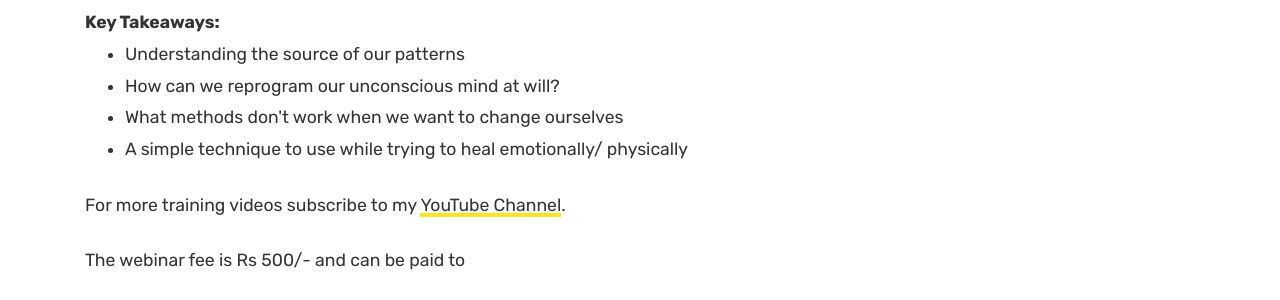
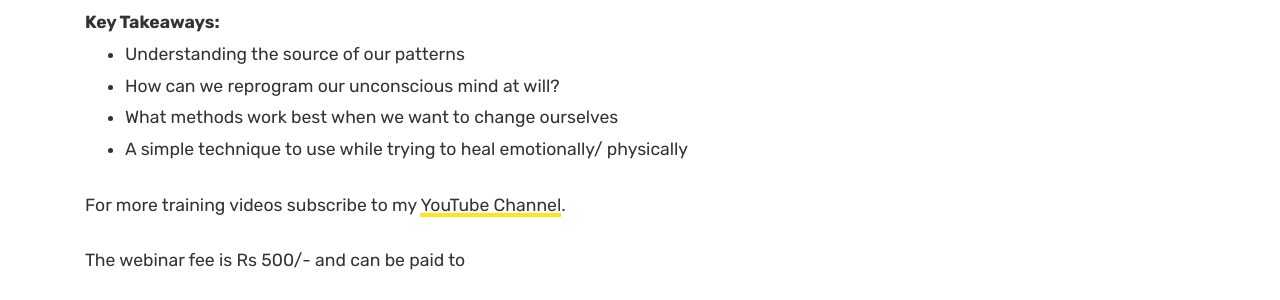
Before and after one commit to mayanks/mindlab, a Jekyll site: the page built from webinar.html, in a window 1280 px wide and 900 px high, scrolled down 558 px. Shown: the part 153-453 px from the top of the window. Built offline with Jekyll 4.4.1, drawn with Linux system fonts in a browser that asks for light colours; comment, search, counter and statistics services are not loaded.

Commit message:
webinar text change

```diff
--- a/webinar.html
+++ b/webinar.html
@@ -33,7 +33,7 @@ title: Webinar
                   <ul>
                     <li> Understanding the source of our patterns                    </li>
                     <li> How can we reprogram our unconscious mind at will?                  </li>
-                    <li> What methods don't work when we want to change ourselves             </li>
+                    <li> What methods work best when we want to change ourselves             </li>
                     <li> A simple technique to use while trying to heal emotionally/ physically                  </li>
                   </ul>
                 </div>
```
